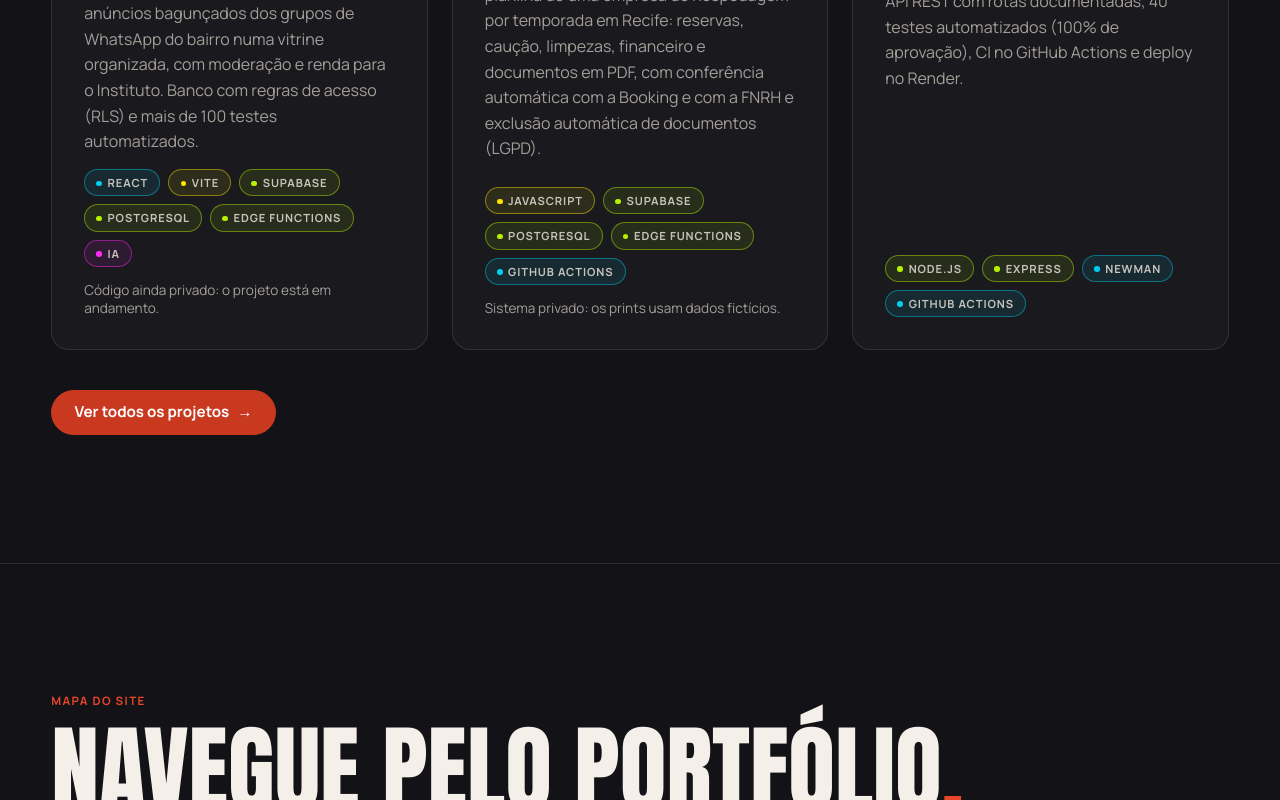
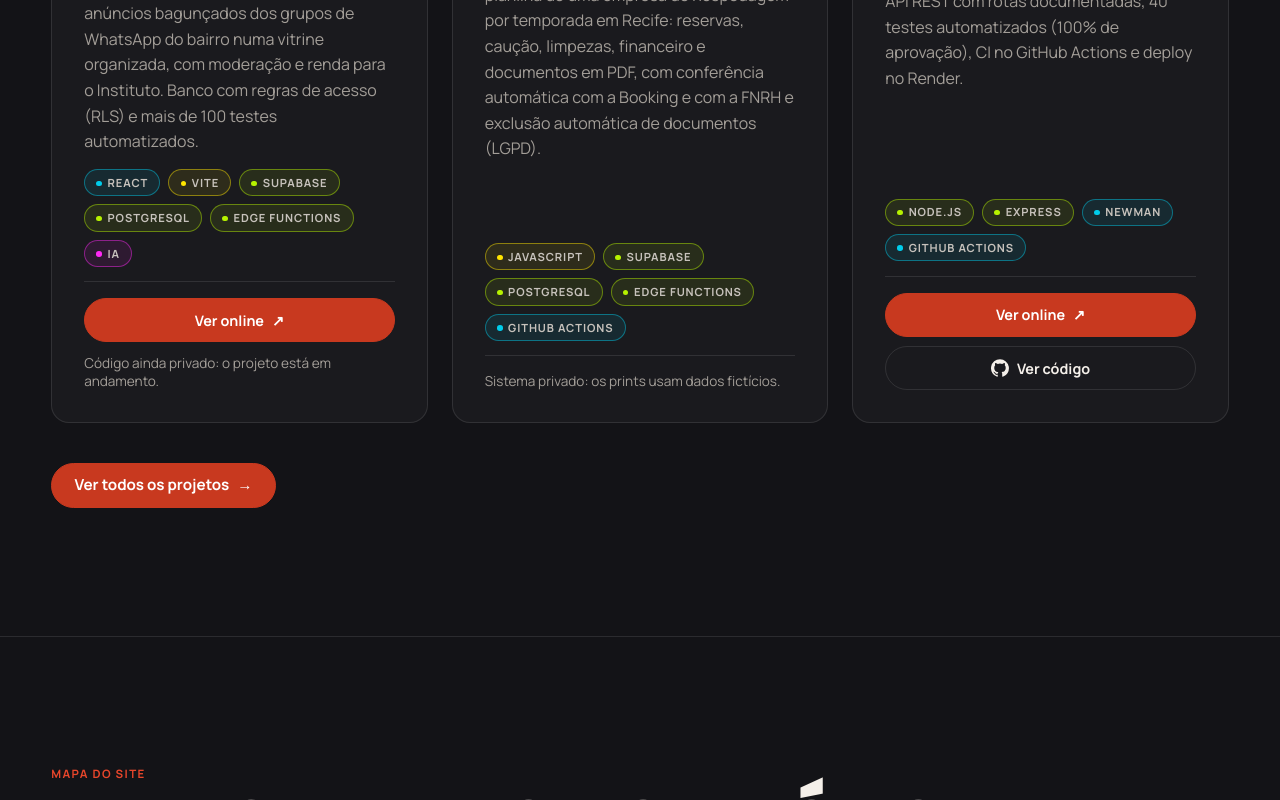
Before and after one commit to VANESSENCEWEB/portfolio-vanessa-lima, a Next.js app: page / in a window 1280 px wide. Shown: the part 1544-2344 px from the top of the page. Built offline with nearby package versions, Linux system fonts and the light colour scheme; no server answers.

Commit message:
feat(projetos): botões Ver online e Ver código em cada cartão

```diff
--- a/app/page.jsx
+++ b/app/page.jsx
@@ -19,6 +19,7 @@ import Contato from "@/components/Contato/Contato";
 import Hero from "@/components/Hero/Hero";
 import Mockup from "@/components/Mockup/Mockup";
 import Revelar from "@/components/Revelar/Revelar";
+import AcoesProjeto from "@/components/AcoesProjeto/AcoesProjeto";
 import Botao from "@/components/ui/Botao/Botao";
 import Card from "@/components/ui/Card/Card";
 import Secao from "@/components/ui/Secao/Secao";
@@ -58,10 +59,9 @@ export default function Inicio() {
                     rotulo={p.contexto}
                     descricao={p.descricao}
                     tags={p.tags}
-                    href={p.site || p.codigo || undefined}
                     midia={<Mockup titulo={p.titulo} prints={PRINTS[p.id]} />}
                   >
-                    {p.nota && <p className={styles.nota}>{p.nota}</p>}
+                    <AcoesProjeto titulo={p.titulo} site={p.site} codigo={p.codigo} nota={p.nota} />
                   </Card>
                 </li>
               ))}
--- a/app/page.module.css
+++ b/app/page.module.css
@@ -21,9 +21,3 @@
   padding: 0;
   list-style: none;
 }
-
-.nota {
-  margin: 0;
-  font-size: 0.85rem;
-  color: var(--cor-texto-suave);
-}
--- a/app/projetos/page.module.css
+++ b/app/projetos/page.module.css
@@ -8,13 +8,6 @@
   margin: 0 0 2.5rem;
   padding: 0;
   list-style: none;
-}
-
-/* Aviso curto dentro do cartão (ex.: "código privado") */
-.nota {
-  margin: 0;
-  font-size: 0.85rem;
-  color: var(--cor-texto-suave);
 }
 
 /* Mensagem quando a API do GitHub não responde */
--- /dev/null
+++ b/components/AcoesProjeto/AcoesProjeto.jsx
@@ -0,0 +1,43 @@
+/* =========================================================
+   AcoesProjeto — botões no fim do cartão de cada projeto
+   ---------------------------------------------------------
+   "Ver online" (vermelho) leva ao site no ar; "Ver código"
+   (contorno, com o ícone do GitHub) leva ao repositório.
+   Aparece só o que o projeto tem; sem os dois, mostra só a nota.
+   Responsivo sem media query: os botões dividem a largura do
+   cartão (flex: 1) e, quando o cartão fica estreito, um desce
+   para baixo do outro (flex-wrap). Altura mínima de 44px para o
+   toque no celular.
+   Acessibilidade: o texto visível é igual em todos os cartões,
+   então um trecho escondido completa com o nome do projeto
+   ("Ver online: NASA Explorer"). Assim a lista de links do
+   leitor de tela não fica com vários "Ver online" iguais.
+   ========================================================= */
+import Botao from "@/components/ui/Botao/Botao";
+import { IconeGithub } from "@/components/Navbar/Icones";
+import styles from "./AcoesProjeto.module.css";
+
+export default function AcoesProjeto({ titulo, site, codigo, nota }) {
+  if (!site && !codigo && !nota) return null;
+
+  return (
+    <div className={styles.acoes}>
+      {(site || codigo) && (
+        <div className={styles.botoes}>
+          {site && (
+            <Botao href={site} seta className={styles.botao}>
+              Ver online<span className="so-leitor">: {titulo}</span>
+            </Botao>
+          )}
+          {codigo && (
+            <Botao href={codigo} variante="secundario" className={styles.botao}>
+              <IconeGithub className={styles.icone} />
+              Ver código<span className="so-leitor">: {titulo} no GitHub</span>
+            </Botao>
+          )}
+        </div>
+      )}
+      {nota && <p className={styles.nota}>{nota}</p>}
+    </div>
+  );
+}
--- /dev/null
+++ b/components/AcoesProjeto/AcoesProjeto.module.css
@@ -0,0 +1,27 @@
+/* AcoesProjeto — os botões dividem a largura do cartão e
+   descem um para baixo do outro quando não cabem lado a lado */
+.acoes {
+  display: grid;
+  gap: 0.75rem;
+  padding-top: 1rem;
+  border-top: 1px solid var(--cor-linha);
+}
+.botoes {
+  display: flex;
+  flex-wrap: wrap;
+  gap: 0.6rem;
+}
+.botao {
+  flex: 1 1 9.5rem; /* largura mínima antes de quebrar a linha */
+  font-size: 0.9rem;
+  white-space: nowrap;
+}
+.icone {
+  margin-right: 0.5rem;
+  vertical-align: -3px; /* alinha o ícone com o meio do texto */
+}
+.nota {
+  margin: 0;
+  font-size: 0.85rem;
+  color: var(--cor-texto-suave);
+}
```
Also changed, not shown: app/projetos/page.jsx (+4 -14 lines), 2 other files (tests, documents, lock files or other folders).
